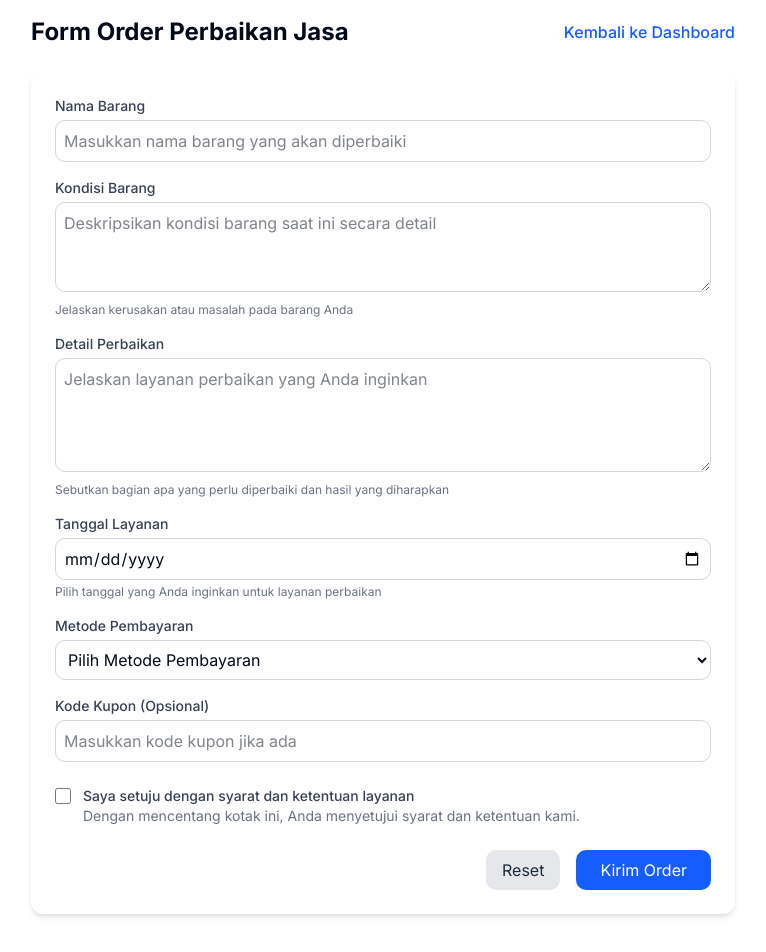
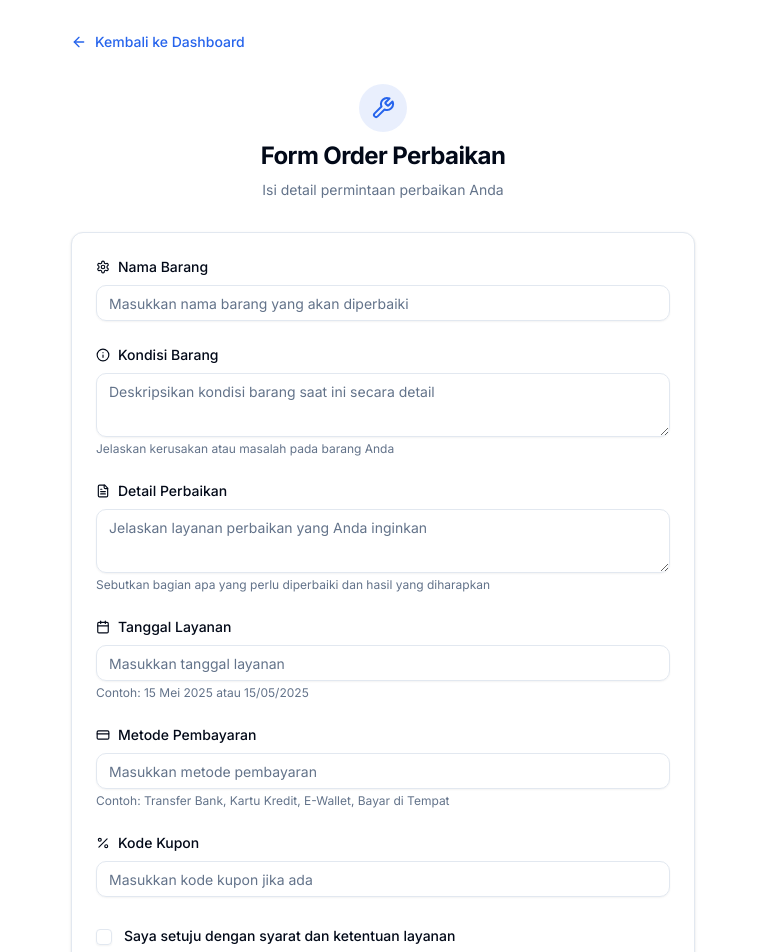
Before and after one commit to A16-PerbaikiinAja/frontend, a Next.js app: page /order in a window 1280 px wide. Shown: the top 952 px of the page, without its empty margins (257-1023 px from the left). Before the commit the page ends 930 px from the top, so only its background shows below. Built offline with nearby package versions, Linux system fonts and the light colour scheme; no server answers.

Commit message:
feat: enhance order form

```diff
--- a/app/order/page.tsx
+++ b/app/order/page.tsx
@@ -1,11 +1,19 @@
 'use client';
 
+import { motion } from 'framer-motion';
+import { ArrowLeft, Calendar, Loader2, Percent, Settings, Wrench, CreditCard, Info, FileText } from 'lucide-react';
+import Link from 'next/link';
 import { useState } from 'react';
-import Link from 'next/link';
+import { toast } from 'sonner';
+
+import { Button } from '@/components/ui/button';
+import { Input } from '@/components/ui/input';
+import { Label } from '@/components/ui/label';
+import { Textarea } from '@/components/ui/textarea';
+import { Checkbox } from '@/components/ui/checkbox';
 
 export default function ServiceOrderPage() {
   const [formData, setFormData] = useState({
-    customerId: '',
     itemName: '',
     itemCondition: '',
     repairDetails: '',
@@ -14,7 +22,11 @@ export default function ServiceOrderPage() {
     couponId: '',
   });
 
-  const handleChange = (e: React.ChangeEvent<HTMLInputElement | HTMLTextAreaElement | HTMLSelectElement>) => {
+  const [errors, setErrors] = useState<Partial<Record<string, string>>>({});
+  const [formFocused, setFormFocused] = useState<string | null>(null);
+  const [isSubmitting, setIsSubmitting] = useState(false);
+
+  const handleInputChange = (e: React.ChangeEvent<HTMLInputElement | HTMLTextAreaElement>) => {
     const { name, value } = e.target;
     setFormData({
       ...formData,
@@ -22,170 +34,390 @@ export default function ServiceOrderPage() {
     });
   };
 
+  const handleSelectChange = (name: string, value: string) => {
+    setFormData({
+      ...formData,
+      [name]: value,
+    });
+  };
+
+  const validateForm = () => {
+    const newErrors: Partial<Record<string, string>> = {};
+
+    if (!formData.itemName.trim())
+      newErrors.itemName = 'Nama barang tidak boleh kosong';
+
+    if (!formData.itemCondition.trim())
+      newErrors.itemCondition = 'Kondisi barang harus dijelaskan';
+
+    if (!formData.repairDetails.trim())
+      newErrors.repairDetails = 'Detail perbaikan tidak boleh kosong';
+
+    if (!formData.serviceDate.trim())
+      newErrors.serviceDate = 'Tanggal layanan harus dipilih';
+
+    if (!formData.paymentMethodId)
+      newErrors.paymentMethodId = 'Pilih metode pembayaran';
+
+    setErrors(newErrors);
+    return Object.keys(newErrors).length === 0;
+  };
+
   const handleSubmit = (e: React.FormEvent) => {
     e.preventDefault();
-    console.log('Form submitted:', formData);
-    alert('Form berhasil disubmit! Lihat console untuk detail data.');
+
+    if (!validateForm()) {
+      toast.error('Mohon isi semua field yang wajib diisi');
+      return;
+    }
+
+    setIsSubmitting(true);
+
+    setTimeout(() => {
+      console.log('Form submitted:', formData);
+      toast.success('Order berhasil dibuat!');
+      setIsSubmitting(false);
+
+      setFormData({
+        itemName: '',
+        itemCondition: '',
+        repairDetails: '',
+        serviceDate: '',
+        paymentMethodId: '',
+        couponId: '',
+      });
+    }, 1500);
+  };
+
+  const containerVariants = {
+    hidden: { opacity: 0 },
+    visible: {
+      opacity: 1,
+      transition: {
+        staggerChildren: 0.1,
+        delayChildren: 0.2,
+      },
+    },
+  };
+
+  const itemVariants = {
+    hidden: { y: 20, opacity: 0 },
+    visible: {
+      y: 0,
+      opacity: 1,
+      transition: { duration: 0.5 },
+    },
   };
 
   return (
-    <div className="container mx-auto p-4 max-w-3xl">
-      <div className="mb-6 flex items-center justify-between">
-        <h1 className="text-2xl font-bold">Form Order Perbaikan Jasa</h1>
-        <Link
-          href="/dashboard"
-          className="text-blue-600 hover:text-blue-800 font-medium"
-        >
-          Kembali ke Dashboard
-        </Link>
-      </div>
+    <div className="flex min-h-screen w-full flex-col items-center justify-center bg-background">
+      <motion.div
+        className="w-full max-w-2xl px-4 py-8 md:px-6"
+        initial="hidden"
+        animate="visible"
+        variants={containerVariants}>
 
-      <div className="bg-white p-6 rounded-lg shadow-md">
-        <form onSubmit={handleSubmit} className="space-y-6">
-          <div className="mb-4">
-            <label htmlFor="itemName" className="block text-sm font-medium text-gray-700 mb-1">
-              Nama Barang
-            </label>
-            <input
-              type="text"
-              id="itemName"
-              name="itemName"
-              value={formData.itemName}
-              onChange={handleChange}
-              className="w-full p-2 border border-gray-300 rounded-md focus:ring-blue-500 focus:border-blue-500"
-              placeholder="Masukkan nama barang yang akan diperbaiki"
-              required
-            />
-          </div>
+        <motion.div
+          className="mb-8 flex items-center"
+          variants={itemVariants}>
+          <Link
+            href="/dashboard"
+            className="text-primary hover:text-primary/90 flex items-center gap-2 transition-colors">
+            <ArrowLeft className="h-4 w-4" />
+            <span className="text-sm font-medium">Kembali ke Dashboard</span>
+          </Link>
+        </motion.div>
 
-          <div className="mb-4">
-            <label htmlFor="itemCondition" className="block text-sm font-medium text-gray-700 mb-1">
-              Kondisi Barang
-            </label>
-            <textarea
-              id="itemCondition"
-              name="itemCondition"
-              value={formData.itemCondition}
-              onChange={handleChange}
-              rows={3}
-              className="w-full p-2 border border-gray-300 rounded-md focus:ring-blue-500 focus:border-blue-500"
-              placeholder="Deskripsikan kondisi barang saat ini secara detail"
-              required
-            />
-            <p className="text-xs text-gray-500 mt-1">Jelaskan kerusakan atau masalah pada barang Anda</p>
-          </div>
+        <motion.div className="space-y-8" variants={containerVariants}>
+          <motion.div className="space-y-2 text-center" variants={itemVariants}>
+            <div className="mx-auto flex h-12 w-12 items-center justify-center rounded-full bg-primary/10">
+              <Wrench className="h-6 w-6 text-primary" />
+            </div>
+            <h1 className="text-2xl font-bold tracking-tight">Form Order Perbaikan</h1>
+            <p className="text-muted-foreground text-sm">Isi detail permintaan perbaikan Anda</p>
+          </motion.div>
 
-          <div className="mb-4">
-            <label htmlFor="repairDetails" className="block text-sm font-medium text-gray-700 mb-1">
-              Detail Perbaikan
-            </label>
-            <textarea
-              id="repairDetails"
-              name="repairDetails"
-              value={formData.repairDetails}
-              onChange={handleChange}
-              rows={4}
-              className="w-full p-2 border border-gray-300 rounded-md focus:ring-blue-500 focus:border-blue-500"
-              placeholder="Jelaskan layanan perbaikan yang Anda inginkan"
-              required
-            />
-            <p className="text-xs text-gray-500 mt-1">Sebutkan bagian apa yang perlu diperbaiki dan hasil yang diharapkan</p>
-          </div>
+          <motion.div className="rounded-lg border border-border bg-card p-6 shadow-sm" variants={itemVariants}>
+            <motion.form onSubmit={handleSubmit} className="space-y-6" variants={containerVariants}>
 
-          <div className="mb-4">
-            <label htmlFor="serviceDate" className="block text-sm font-medium text-gray-700 mb-1">
-              Tanggal Layanan
-            </label>
-            <input
-              type="date"
-              id="serviceDate"
-              name="serviceDate"
-              value={formData.serviceDate}
-              onChange={handleChange}
-              className="w-full p-2 border border-gray-300 rounded-md focus:ring-blue-500 focus:border-blue-500"
-              required
-            />
-            <p className="text-xs text-gray-500 mt-1">Pilih tanggal yang Anda inginkan untuk layanan perbaikan</p>
-          </div>
+              <motion.div className="space-y-2" variants={itemVariants}>
+                <Label
+                  htmlFor="itemName"
+                  className={`flex items-center gap-2 text-sm transition-colors duration-200 ${
+                    formFocused === 'itemName' ? 'text-primary' : ''
+                  }`}>
+                  <Settings className="h-3.5 w-3.5" />
+                  Nama Barang
+                </Label>
+                <div className="relative">
+                  <Input
+                    id="itemName"
+                    name="itemName"
+                    value={formData.itemName}
+                    onChange={handleInputChange}
+                    onFocus={() => setFormFocused('itemName')}
+                    onBlur={() => setFormFocused(null)}
+                    placeholder="Masukkan nama barang yang akan diperbaiki"
+                    className={`transition-all duration-200 ${
+                      errors.itemName
+                        ? 'border-destructive'
+                        : formFocused === 'itemName'
+                        ? 'border-primary ring-primary ring-1'
+                        : ''
+                    }`}
+                    required
+                  />
+                  {errors.itemName && (
+                    <motion.p
+                      className="text-destructive mt-1 text-sm"
+                      initial={{ opacity: 0, y: -10 }}
+                      animate={{ opacity: 1, y: 0 }}
+                      transition={{ duration: 0.2 }}>
+                      {errors.itemName}
+                    </motion.p>
+                  )}
+                </div>
+              </motion.div>
 
-          <div className="mb-4">
-            <label htmlFor="paymentMethodId" className="block text-sm font-medium text-gray-700 mb-1">
-              Metode Pembayaran
-            </label>
-            <select
-              id="paymentMethodId"
-              name="paymentMethodId"
-              value={formData.paymentMethodId}
-              onChange={handleChange}
-              className="w-full p-2 border border-gray-300 rounded-md focus:ring-blue-500 focus:border-blue-500"
-            >
-              <option value="">Pilih Metode Pembayaran</option>
-              <option value="123e4567-e89b-12d3-a456-426614174001">Transfer Bank</option>
-              <option value="123e4567-e89b-12d3-a456-426614174002">Kartu Kredit/Debit</option>
-              <option value="123e4567-e89b-12d3-a456-426614174003">E-Wallet</option>
-              <option value="123e4567-e89b-12d3-a456-426614174004">Bayar di Tempat</option>
-            </select>
-          </div>
+              <motion.div className="space-y-2" variants={itemVariants}>
+                <Label
+                  htmlFor="itemCondition"
+                  className={`flex items-center gap-2 text-sm transition-colors duration-200 ${
+                    formFocused === 'itemCondition' ? 'text-primary' : ''
+                  }`}>
+                  <Info className="h-3.5 w-3.5" />
+                  Kondisi Barang
+                </Label>
+                <div className="relative">
+                  <Textarea
+                    id="itemCondition"
+                    name="itemCondition"
+                    value={formData.itemCondition}
+                    onChange={handleInputChange}
+                    onFocus={() => setFormFocused('itemCondition')}
+                    onBlur={() => setFormFocused(null)}
+                    rows={3}
+                    placeholder="Deskripsikan kondisi barang saat ini secara detail"
+                    className={`transition-all duration-200 ${
+                      errors.itemCondition
+                        ? 'border-destructive'
+                        : formFocused === 'itemCondition'
+                        ? 'border-primary ring-primary ring-1'
+                        : ''
+                    }`}
+                    required
+                  />
+                  {errors.itemCondition && (
+                    <motion.p
+                      className="text-destructive mt-1 text-sm"
+                      initial={{ opacity: 0, y: -10 }}
+                      animate={{ opacity: 1, y: 0 }}
+                      transition={{ duration: 0.2 }}>
+                      {errors.itemCondition}
+                    </motion.p>
+                  )}
+                  <p className="text-muted-foreground mt-1 text-xs">
+                    Jelaskan kerusakan atau masalah pada barang Anda
+                  </p>
+                </div>
+              </motion.div>
 
-          <div className="mb-6">
-            <label htmlFor="couponId" className="block text-sm font-medium text-gray-700 mb-1">
-              Kode Kupon (Opsional)
-            </label>
-            <input
-              type="text"
-              id="couponId"
-              name="couponId"
-              value={formData.couponId}
-              onChange={handleChange}
-              className="w-full p-2 border border-gray-300 rounded-md focus:ring-blue-500 focus:border-blue-500"
-              placeholder="Masukkan kode kupon jika ada"
-            />
-          </div>
+              <motion.div className="space-y-2" variants={itemVariants}>
+                <Label
+                  htmlFor="repairDetails"
+                  className={`flex items-center gap-2 text-sm transition-colors duration-200 ${
+                    formFocused === 'repairDetails' ? 'text-primary' : ''
+                  }`}>
+                  <FileText className="h-3.5 w-3.5" />
+                  Detail Perbaikan
+                </Label>
+                <div className="relative">
+                  <Textarea
+                    id="repairDetails"
+                    name="repairDetails"
+                    value={formData.repairDetails}
+                    onChange={handleInputChange}
+                    onFocus={() => setFormFocused('repairDetails')}
+                    onBlur={() => setFormFocused(null)}
+                    rows={4}
+                    placeholder="Jelaskan layanan perbaikan yang Anda inginkan"
+                    className={`transition-all duration-200 ${
+                      errors.repairDetails
+                        ? 'border-destructive'
+                        : formFocused === 'repairDetails'
+                        ? 'border-primary ring-primary ring-1'
+                        : ''
+                    }`}
+                    required
+                  />
+                  {errors.repairDetails && (
+                    <motion.p
+                      className="text-destructive mt-1 text-sm"
+                      initial={{ opacity: 0, y: -10 }}
+                      animate={{ opacity: 1, y: 0 }}
+                      transition={{ duration: 0.2 }}>
+                      {errors.repairDetails}
+                    </motion.p>
+                  )}
+                  <p className="text-muted-foreground mt-1 text-xs">
+                    Sebutkan bagian apa yang perlu diperbaiki dan hasil yang diharapkan
+                  </p>
+                </div>
+              </motion.div>
 
-          <div className="mb-6">
-            <div className="flex items-start">
-              <div className="flex items-center h-5">
-                <input
-                  id="terms"
-                  type="checkbox"
-                  className="focus:ring-blue-500 h-4 w-4 text-blue-600 border-gray-300 rounded"
-                  required
-                />
-              </div>
-              <div className="ml-3 text-sm">
-                <label htmlFor="terms" className="font-medium text-gray-700">
-                  Saya setuju dengan syarat dan ketentuan layanan
-                </label>
-                <p className="text-gray-500">Dengan mencentang kotak ini, Anda menyetujui syarat dan ketentuan kami.</p>
-              </div>
-            </div>
-          </div>
+              <motion.div className="space-y-2" variants={itemVariants}>
+                <Label
+                  htmlFor="serviceDate"
+                  className={`flex items-center gap-2 text-sm transition-colors duration-200 ${
+                    formFocused === 'serviceDate' ? 'text-primary' : ''
+                  }`}>
+                  <Calendar className="h-3.5 w-3.5" />
+                  Tanggal Layanan
+                </Label>
+                <div className="relative">
+                  <Input
+                    id="serviceDate"
+                    name="serviceDate"
+                    type="text"
+                    value={formData.serviceDate}
+                    onChange={handleInputChange}
+                    onFocus={() => setFormFocused('serviceDate')}
+                    onBlur={() => setFormFocused(null)}
+                    placeholder="Masukkan tanggal layanan"
+                    className={`transition-all duration-200 ${
+                      errors.serviceDate
+                        ? 'border-destructive'
+                        : formFocused === 'serviceDate'
+                        ? 'border-primary ring-primary ring-1'
+                        : ''
+                    }`}
+                    required
+                  />
+                  {errors.serviceDate && (
+                    <motion.p
+                      className="text-destructive mt-1 text-sm"
+                      initial={{ opacity: 0, y: -10 }}
+                      animate={{ opacity: 1, y: 0 }}
+                      transition={{ duration: 0.2 }}>
+                      {errors.serviceDate}
+                    </motion.p>
+                  )}
+                  <p className="text-muted-foreground mt-1 text-xs">
+                    Contoh: 15 Mei 2025 atau 15/05/2025
+                  </p>
+                </div>
+              </motion.div>
 
-          <div className="flex items-center justify-end space-x-4">
-            <button
-              type="button"
-              className="px-4 py-2 bg-gray-200 text-gray-800 rounded-md hover:bg-gray-300 focus:outline-none focus:ring-2 focus:ring-gray-400"
-              onClick={() => setFormData({
-                customerId: '',
-                itemName: '',
-                itemCondition: '',
-                repairDetails: '',
-                serviceDate: '',
-                paymentMethodId: '',
-                couponId: '',
-              })}
-            >
-              Reset
-            </button>
-            <button
-              type="submit"
-              className="px-6 py-2 bg-blue-600 text-white rounded-md hover:bg-blue-700 focus:outline-none focus:ring-2 focus:ring-blue-500 focus:ring-offset-2"
-            >
-              Kirim Order
-            </button>
-          </div>
-        </form>
-      </div>
+              <motion.div className="space-y-2" variants={itemVariants}>
+                <Label
+                  htmlFor="paymentMethodId"
+                  className={`flex items-center gap-2 text-sm transition-colors duration-200 ${
+                    formFocused === 'paymentMethodId' ? 'text-primary' : ''
+                  }`}>
+                  <CreditCard className="h-3.5 w-3.5" />
+                  Metode Pembayaran
+                </Label>
+                <div className="relative">
+                  <Input
+                    id="paymentMethodId"
+                    name="paymentMethodId"
+                    value={formData.paymentMethodId}
+                    onChange={handleInputChange}
+                    onFocus={() => setFormFocused('paymentMethodId')}
+                    onBlur={() => setFormFocused(null)}
+                    placeholder="Masukkan metode pembayaran"
+                    className={`transition-all duration-200 ${
+                      errors.paymentMethodId
+                        ? 'border-destructive'
+                        : formFocused === 'paymentMethodId'
+                        ? 'border-primary ring-primary ring-1'
+                        : ''
+                    }`}
+                    required
+                  />
+                  {errors.paymentMethodId && (
+                    <motion.p
+                      className="text-destructive mt-1 text-sm"
+                      initial={{ opacity: 0, y: -10 }}
+                      animate={{ opacity: 1, y: 0 }}
+                      transition={{ duration: 0.2 }}>
+                      {errors.paymentMethodId}
+                    </motion.p>
+                  )}
+                  <p className="text-muted-foreground mt-1 text-xs">
+                    Contoh: Transfer Bank, Kartu Kredit, E-Wallet, Bayar di Tempat
+                  </p>
+                </div>
+              </motion.div>
+
+              <motion.div className="space-y-2" variants={itemVariants}>
+                <Label
+                  htmlFor="couponId"
+                  className={`flex items-center gap-2 text-sm transition-colors duration-200 ${
+                    formFocused === 'couponId' ? 'text-primary' : ''
+                  }`}>
+                  <Percent className="h-3.5 w-3.5" />
+                  Kode Kupon
+                </Label>
+                <div className="relative">
+                  <Input
+                    id="couponId"
+                    name="couponId"
+                    value={formData.couponId}
+                    onChange={handleInputChange}
+                    onFocus={() => setFormFocused('couponId')}
+                    onBlur={() => setFormFocused(null)}
+                    placeholder="Masukkan kode kupon jika ada"
+                    className={`transition-all duration-200 ${
+                      formFocused === 'couponId' ? 'border-primary ring-primary ring-1' : ''
+                    }`}
+                  />
+                </div>
+              </motion.div>
+
+              <motion.div className="pt-2" variants={itemVariants}>
+                <div className="flex items-start space-x-3">
+                  <Checkbox id="terms" required />
+                  <div className="grid gap-1.5 leading-none">
+                    <label
+                      htmlFor="terms"
+                      className="text-sm font-medium leading-none peer-disabled:cursor-not-allowed peer-disabled:opacity-70">
+                      Saya setuju dengan syarat dan ketentuan layanan
+                    </label>
+                    <p className="text-muted-foreground text-xs">
+                      Dengan mencentang kotak ini, Anda menyetujui syarat dan ketentuan kami.
+                    </p>
+                  </div>
+                </div>
+              </motion.div>
+
+              <motion.div variants={itemVariants}>
+                <Button
+                  type="submit"
+                  disabled={isSubmitting}
+                  className="group relative w-full overflow-hidden">
+                  {isSubmitting ? (
+                    <span className="flex items-center gap-2">
+                      <Loader2 className="h-4 w-4 animate-spin" />
+                      <span>Memproses...</span>
+                    </span>
+                  ) : (
+                    <>
+                      <span>Kirim Order</span>
+                      <motion.span
+                        className="absolute inset-0 bg-white/10"
+                        initial={{ x: '-100%' }}
+                        whileHover={{ x: '100%' }}
+                        transition={{ duration: 0.5 }}
+                      />
+                    </>
+                  )}
+                </Button>
+              </motion.div>
+            </motion.form>
+          </motion.div>
+        </motion.div>
+      </motion.div>
     </div>
   );
 }
```
